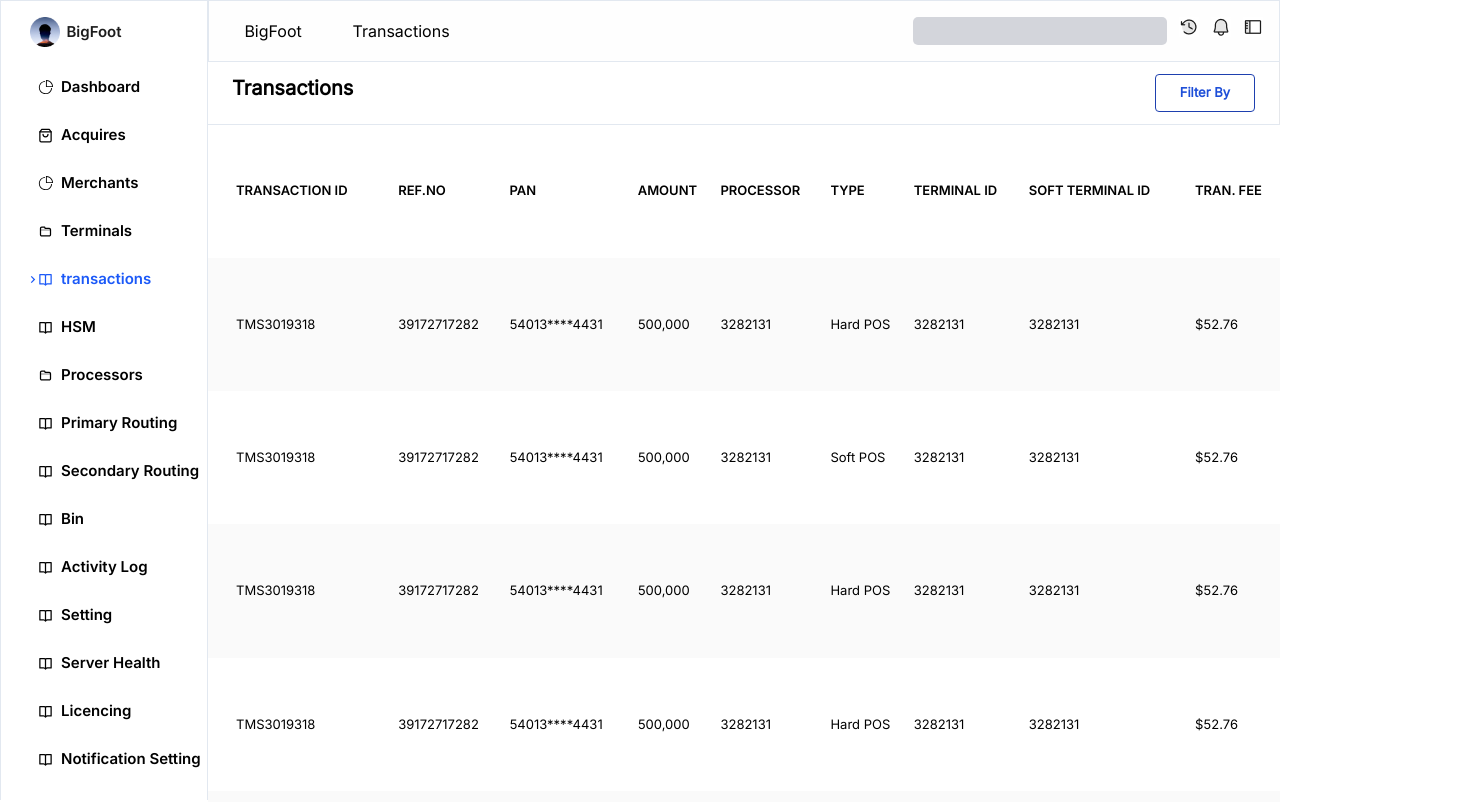
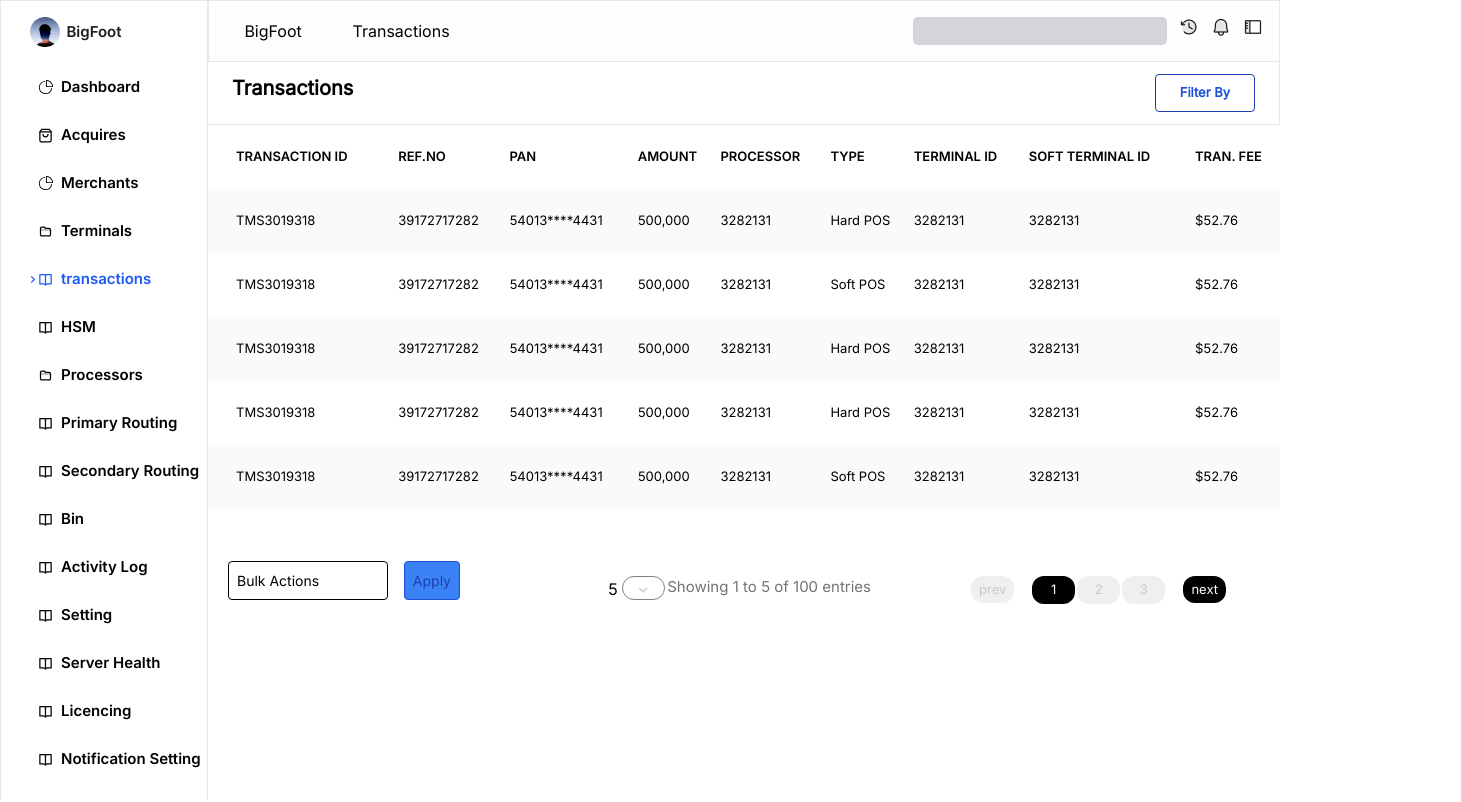
Before and after one commit to brunolotab/Tms30project, a React (Vite) app in the folder Tm30project/: page /Transactions in a window 1280 px wide. Shown: the top 802 px of the page, 1461 px wide, since content can reach past the window. Built offline with nearby package versions, Linux system fonts and the light colour scheme.

Commit message:
on paging

```diff
--- a/Tm30project/src/Components/ShowPages/Paging.jsx
+++ b/Tm30project/src/Components/ShowPages/Paging.jsx
@@ -1,12 +1,11 @@
 import React, { useContext, useState } from 'react'
 // import { DataMerchants } from './DataMachant/Datamerchants'
 import styled from 'styled-components';
+import { MdExpandLess, MdExpandMore} from 'react-icons/md'
 // import { PagesContext } from '../ContextApi/PageContextProvider';
 
 function Paging({ postperpage, currentpage, data, setCurrentpage, setPostperpage }) {
-    // function Paging({ data }) {
 
-    // const {postperpage,setCurrentpage, currentpage } = useContext[PagesContext]
 
     const totalpost = data.length;
     let pages = [];
@@ -20,11 +19,35 @@ function Paging({ postperpage, currentpage, data, setCurrentpage, setPostperpage
     console.log(lastpage);
 
     const tabs = [5, 10];
+    const [toggle, setToggle] = useState(false)
 
 
 
     return (
         <Div>
+            <div className='flex justify-around my-[1rem] w-[100%]'>
+                <div className='flex' style={{ flexDirection: 'column' }} >
+                    <div className='btn'>{postperpage} <button style={{ background: '#ffff', border: '1px solid gray', height:'24px', }} onClick={() => setToggle(!toggle)}> {toggle ? <MdExpandLess size={28} style={{textAlign:'center', paddingBottom:'10px',paddingLeft:'4px', fontWeight:'500'}}/> :
+                    <MdExpandMore size={28} style={{textAlign:'center', paddingBottom:'10px',paddingLeft:'4px', fontWeight:'500'}}/>}</button></div>
+                    <div>
+                        {toggle && (<div className='ml-4 border p-1 w-10 text-center'>{
+                            tabs.map((page, i) => {
+                                return (
+                                    <div key={i}
+                                        style={{ cursor: 'pointer', display: 'flex', gap: '9px', paddingLeft: '6px' }}
+                                        className='hove'
+                                    >
+                                        <div onClick={() => setPostperpage(page)} style={{ borderBottom: '1px solid #dddd', width: '3rem' }} className={page === postperpage ? 'inactive' : ''}>{page}</div>
+                                    </div>
+                                )
+                            })}
+                        </div>)
+
+                        }
+                    </div>
+
+
+                    {/* <div>{postperpage} <button onClick={()=> setToggle(!toggle)}>{toggle? '<' :
                 <div>
                 {
                     tabs.map((page, i) => {
@@ -37,6 +60,8 @@ function Paging({ postperpage, currentpage, data, setCurrentpage, setPostperpage
                         )
                     })
                 }
+                </div>
+                }</button></div> */}
 
                 </div>
                 <div className='text-[15px] w-[19rem] text-neutral-500'>Showing 1 to {postperpage} of 100 entries</div>
@@ -46,12 +71,13 @@ function Paging({ postperpage, currentpage, data, setCurrentpage, setPostperpage
                         {
                             pages?.map((item, i) => {
                                 return (
-                                <button onClick={() => setCurrentpage(item)} className={item === currentpage ? 'active' : ''}>{item}</button>
+                                    <button onClick={() => setCurrentpage(item)} style={{height:'28px'}} className={item === currentpage ? 'active' : ''}>{item}</button>
                                 )
                             })
                         }
                     </div>
                     <div><button onClick={handlenext} className={currentpage === lastpage ? '' : 'active'}> next</button></div>
+                </div>
             </div>
 
         </Div>
@@ -95,7 +121,16 @@ const Div = styled.div`
     background: #010101;
   }
   .inactive {
-    color: #ffff;
-    background: #010101;
+    color: blue;
+    /* background: #010101; */
+    width: 1rem;
+  }
+  .inactive:hover {
+    width: 1rem;
+    background-color: gray;
+  }
+  .hove:hover {
+    background-color: gray;
+
   }
 `
--- a/Tm30project/src/Pages/Bin/Bin.jsx
+++ b/Tm30project/src/Pages/Bin/Bin.jsx
@@ -22,7 +22,7 @@ function Bin() {
           <div><button className='bg-color1 p-6 py-2 rounded-[10px] text-sidebar font-bold text-[13px] '> + Add New Bin</button></div>
         </div>
         <div className='text-[13px] font-regular w-[98%] leading-5 pl-3'>
-          <table className=' w-[97%] leading-9 h-[80vh]'>
+          <table className=' w-[97%] leading-9'>
             <tr className='font-semiBoldFont text-left pl-4'  style={{fontFamily:'semiBoldFont'}}>
               <th className='pl-6'>BIN 1D</th>
               <th>BIN NAME</th>
@@ -49,6 +49,7 @@ function Bin() {
         <div className='pl-[15rem] pr-[5rem] mb-6'>
           <Paging
             postperpage={postperpage}
+            setPostperpage={setPostperpage}
             setCurrentpage={setCurrentpage}
             currentpage={currentpage}
             data={BinData}
@@ -66,5 +67,8 @@ const Div = styled.div`
     background-color: #fafafa;
     /* width: 7rem; */
   }
+  th, td {
+    height: 4rem;
+  }
 
   `
--- a/Tm30project/src/Pages/Prirouting/PriRouting.jsx
+++ b/Tm30project/src/Pages/Prirouting/PriRouting.jsx
@@ -22,7 +22,7 @@ function PrimaryRouting() {
         <div><button className='bg-color1 p-6 py-2 rounded-[10px] text-sidebar font-bold text-[13px] '> + Add New Configuration</button></div>
       </div>
       <div className='text-[14px] font-regular w-[100%] leading-5 '>
-        <table className=' w-[100%] leading-9 h-[60vh] '>
+        <table className=' w-[100%] leading-9  '>
           <tr className='font-semiBoldFont text-left pl-4'>
             <th className='pl-[3rem]'>NAME</th>
             <th>DESCRIPTION</th>
@@ -48,6 +48,7 @@ function PrimaryRouting() {
       {/* <ShowPages/> */}
       <div className='pl-[16rem] pr-[4rem] my-9'> <Paging
       postperpage={postperpage}
+      setPostperpage={setPostperpage}
       setCurrentpage ={setCurrentpage}
       currentpage = {currentpage}
       data ={PrimaryData}
@@ -71,5 +72,8 @@ const Div = styled.div`
     background-color: #fafafa;
     /* width: 7rem; */
   }
+  th, td {
+    height: 4rem;
+  }
 
   `
--- a/Tm30project/src/Pages/Processors/Processors.jsx
+++ b/Tm30project/src/Pages/Processors/Processors.jsx
@@ -13,7 +13,7 @@ function Processors() {
         <div><button className='bg-color1 p-6 py-2 rounded-[10px] text-sidebar font-bold text-[13px] '> + Add New Processors</button></div>
       </div>
       <div className='text-[13px] w-[100%] leading-5 pl-3' >
-        <table className='leading-10 w-[100%] h-[40vh] ' >
+        <table className='leading-10 w-[100%] ' >
           <tr className='text-left pl-9' style={{fontFamily:'semiBoldFont'}}>
             <th className='pl-6'>PROCESSOR 1D</th>
             <th>PROCESSOR NAME</th>
@@ -50,5 +50,8 @@ const Div = styled.div`
     background-color: #fafafa;
     /* width: 7rem; */
   }
+  th, td {
+    height: 4rem;
+  }
 
 `
--- a/Tm30project/src/Pages/Secrouting/SecRouting.jsx
+++ b/Tm30project/src/Pages/Secrouting/SecRouting.jsx
@@ -33,7 +33,7 @@ function SecRouting() {
         <div><button className='bg-color1 p-6 py-2 rounded-[10px] text-sidebar font-bold text-[13px] '> + Add New Configuration</button></div>
       </div>
       <div className='text-[14px] font-regular '>
-        <table className=' w-[100%] leading-3 h-[80vh]'>
+        <table className=' w-[100%] leading-3 '>
           <tr className='font-semiBoldFont text-left pl-4'>
             <th className='pl-8'>SYSTEM ID</th>
             <th>NAME OF SCHEME</th>
@@ -78,5 +78,8 @@ const Div = styled.div`
     background-color: #fafafa;
     /* width: 7rem; */
   }
+  th, td {
+    height: 4rem;
+  }
 
   `
--- a/Tm30project/src/Pages/Terminals/Terminals.jsx
+++ b/Tm30project/src/Pages/Terminals/Terminals.jsx
@@ -82,4 +82,7 @@ const Div = styled.div`
     font-size: 14px;
     border: 1px solid red;
   } */
+    th, td {
+    height: 4rem;
+  }
   `
--- a/Tm30project/src/Pages/Transactions/Transactions.jsx
+++ b/Tm30project/src/Pages/Transactions/Transactions.jsx
@@ -23,7 +23,7 @@ function Transactions() {
         <div><button className=' p-6 py-2 rounded-[4px] border border-blue-800 text-blue-700 font-semibold text-[13px] '> Filter By</button></div>
       </div>
       <div className='text-[13px] leading-[2.6rem] w-[100%] overflow-auto' >
-        <table className='w-[120%] h-[100vh] py-9'>
+        <table className='w-[120%]  py-9'>
           <tr className='text-left' style={{ fontFamily: 'semiBoldFont' }}>
             <th className='pl-7'>TRANSACTION ID</th>
             <th>REF.NO</th>
@@ -59,12 +59,12 @@ function Transactions() {
           }
         </table>
       </div>
-      <div className='flex justify-between  items-center px-5 mt-8 w-[100%]'>
+      <div className='flex   my-8 w-[110%]'>
         <div><Apply /></div>
-        {/* <div><ShowPages/></div> */}
-        <div className='pl-[15rem] pr-[5rem]'>
+        <div className='pl-[8rem] pr-[3rem]'>
           <Paging
             postperpage={postperpage}
+            setPostperpage={setPostperpage}
             setCurrentpage={setCurrentpage}
             currentpage={currentpage}
             data={Datatransaction}
@@ -82,4 +82,7 @@ const Div = styled.div`
     background-color: #fafafa;
     /* width: 7rem; */
   }
+  th, td {
+    height: 4rem;
+  }
 `
```
Lines whose indentation alone changed are shown as unchanged.
